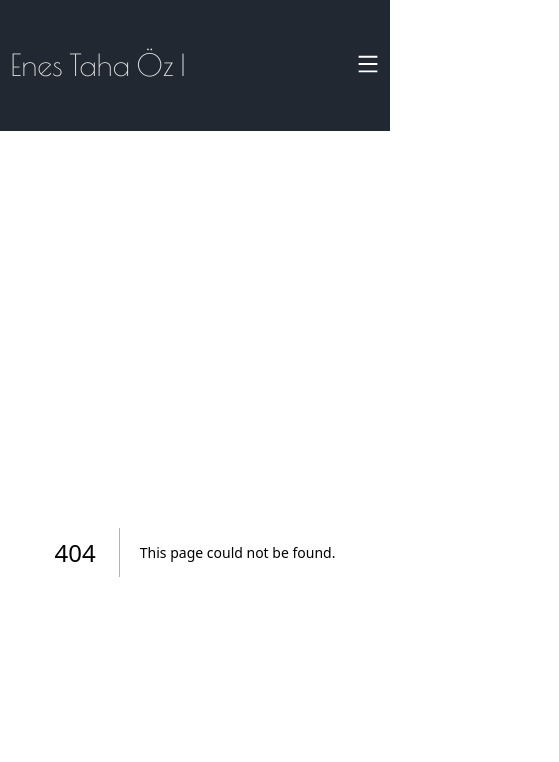
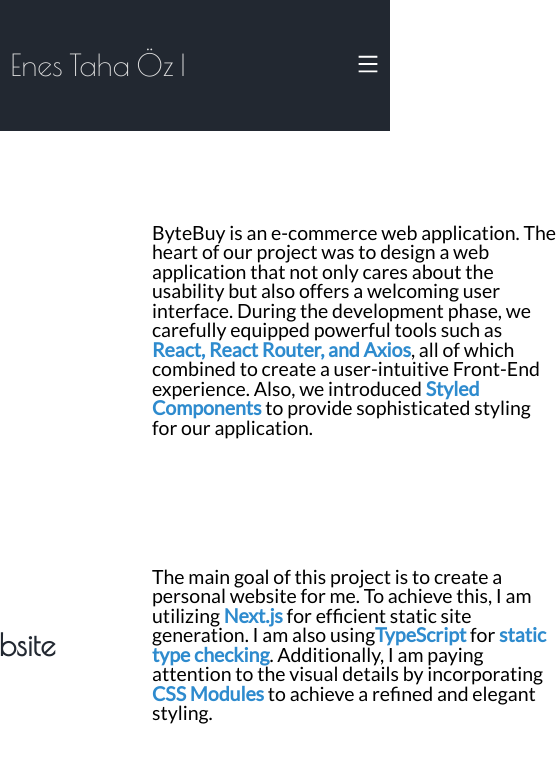
Before and after one commit to enesthz/personal-website, a Next.js app: page /projects in a window 390 px wide. Before the commit this address had no page. Shown: the top 762 px of the page, 559 px wide, since content can reach past the window. Built offline with nearby package versions, Linux system fonts and the light colour scheme.

Commit message:
complete Projects Page (P.S. without responsive design)

```diff
--- /dev/null
+++ b/src/app/projects/page.tsx
@@ -0,0 +1,28 @@
+import styles from 'src/css_files/projects_page/projectsPage.module.css';
+import ProjectsProjectEntity from '@/components/ProjectsProjectEntity';
+
+export default function ProjectsPage() {
+  return (
+    <div className={styles.projectsPage}>
+      <ProjectsProjectEntity projectName='ByteBuy'>
+        <p>
+          ByteBuy is an e-commerce web application. The heart of our project was to design a web
+          application that not only cares about the usability but also offers a welcoming user
+          interface. During the development phase, we carefully equipped powerful tools such as{' '}
+          <span>React, React Router, and Axios</span>, all of which combined to create a
+          user-intuitive Front-End experience. Also, we introduced <span>Styled Components</span> to
+          provide sophisticated styling for our application.
+        </p>
+      </ProjectsProjectEntity>
+      <ProjectsProjectEntity projectName='Personal Website'>
+        <p>
+          The main goal of this project is to create a personal website for me. To achieve this, I
+          am utilizing <span>Next.js</span> for efficient static site generation. I am also using
+          <span>TypeScript</span> for <span>static type checking</span>. Additionally, I am paying
+          attention to the visual details by incorporating <span>CSS Modules</span> to achieve a
+          refined and elegant styling.
+        </p>
+      </ProjectsProjectEntity>
+    </div>
+  );
+}
--- /dev/null
+++ b/src/components/ProjectsProjectEntity.tsx
@@ -0,0 +1,28 @@
+'use client';
+
+import Image from 'next/image';
+import { useState } from 'react';
+import styles from 'src/css_files/projects_page/projectsProjectEntity.module.css';
+
+function ProjectsProjectEntity({
+  projectName,
+  children,
+}: {
+  projectName: string;
+  children: React.ReactNode;
+}) {
+  const [isTimeDone, setIsTimeDone] = useState(false);
+
+  setTimeout(() => {
+    setIsTimeDone(true);
+  }, 2000);
+
+  return (
+    <div className={styles.projectsProjectEntity}>
+      <p className={styles.projectName}>{projectName}</p>
+      {isTimeDone && children}
+    </div>
+  );
+}
+
+export default ProjectsProjectEntity;
--- /dev/null
+++ b/src/css_files/projects_page/projectsPage.module.css
@@ -0,0 +1,8 @@
+.projectsPage{
+    display: flex;
+    flex-direction: column;
+    gap: 100px;
+    align-items: center;
+    height: calc(100vh - 8.18rem);
+    justify-content: center;
+}
--- /dev/null
+++ b/src/css_files/projects_page/projectsProjectEntity.module.css
@@ -0,0 +1,54 @@
+@import url('https://fonts.googleapis.com/css2?family=Lato:wght@300&family=Poiret+One&display=swap');
+
+@keyframes slidingProjectName{
+    from {
+        width: 15.0625rem;
+        gap: 0px;
+    }
+
+    to{
+        width: 45.5rem;
+        gap: 5rem;
+    }
+}
+
+@keyframes opacityDescription {
+    from{
+        opacity: 0;
+    }
+
+    to{
+        opacity: 1;
+    }
+}
+
+.projectsProjectEntity{
+    display: flex;
+    align-items: center;
+    height: 13.416875rem;
+    animation: slidingProjectName 2s ease-in-out 0.2s 1 normal forwards;
+}
+
+.projectName{
+    font-family: 'Poiret One', cursive;
+    white-space: nowrap;
+    font-weight: bolder;
+    font-size: 1.875rem;
+    width: 15.0625rem;
+    flex-shrink: 0;
+    display: flex;
+    justify-content: center;
+    color:#222831;
+}
+
+.projectsProjectEntity p:nth-child(2){
+    font-family: "Lato", sans-serif;
+    font-size: 1.22rem;
+    width: fit-content;
+    animation: opacityDescription 1.5s ease-in-out 1 normal forwards;
+}
+
+.projectsProjectEntity p:nth-child(2) span{
+    font-weight: bold;
+    color: #2E8BCE
+}
```
